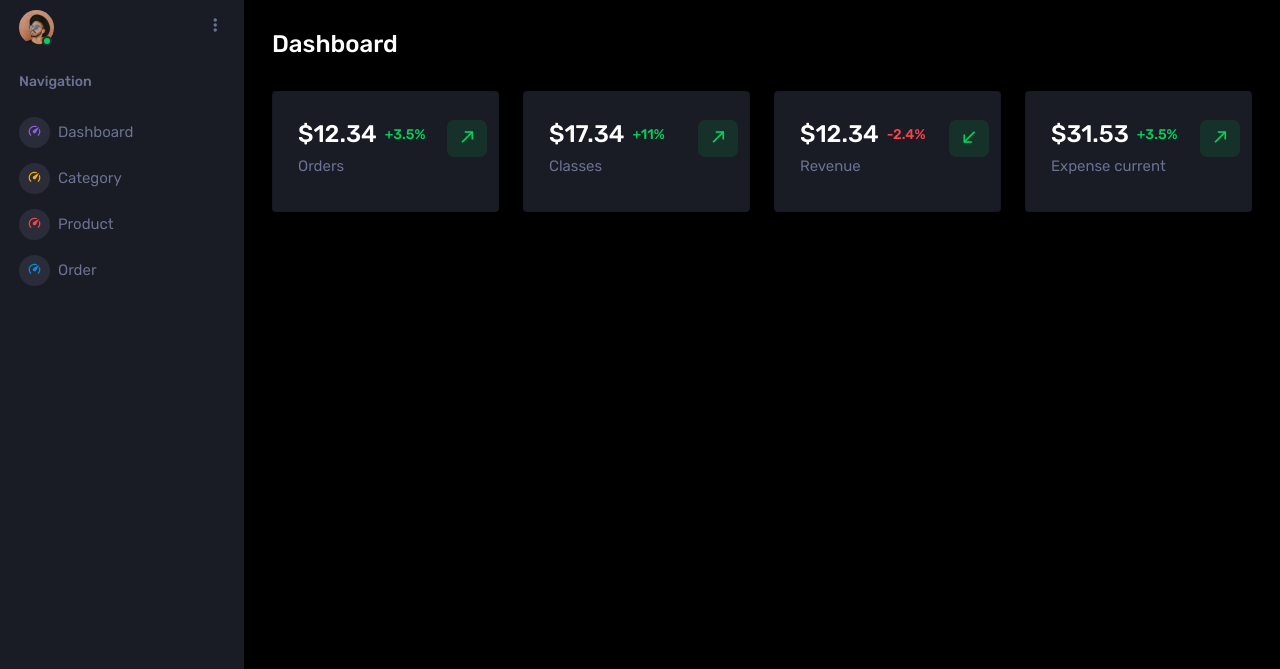
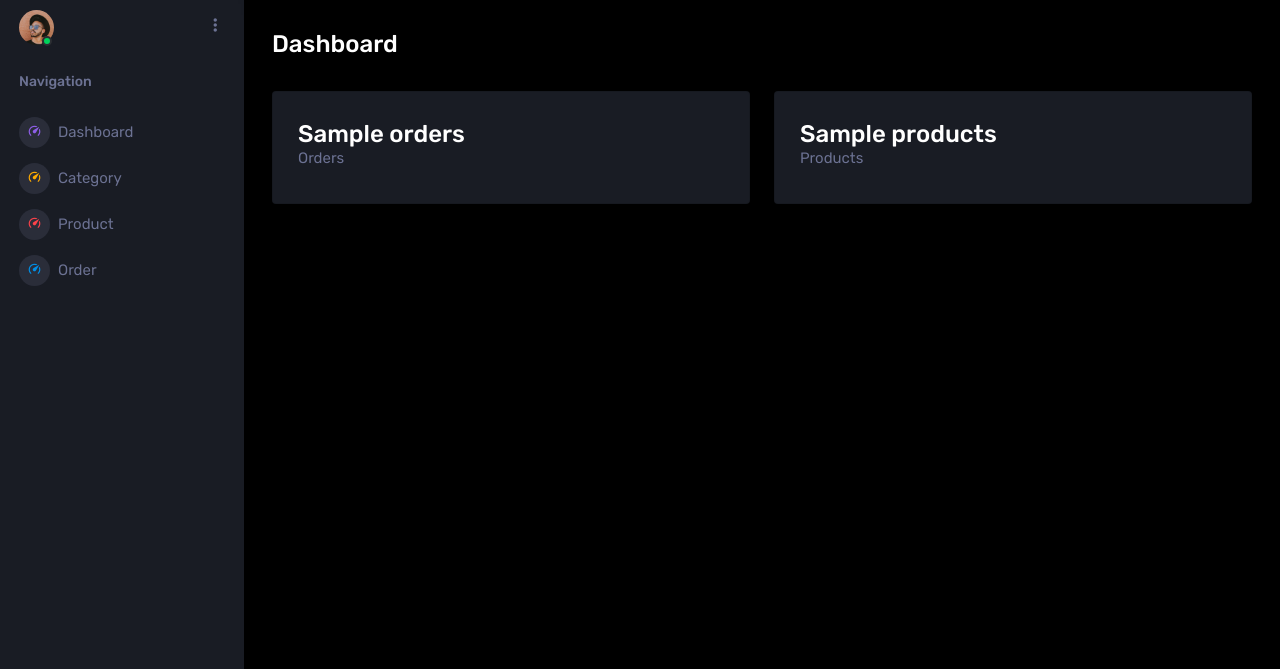
Before and after one commit to muhacodes/bakery, a Django app: template templates/backend/home.html in a window 1280 px wide. Shown: the part 70-739 px from the top of the page. Run offline with Django 3.2, Linux system fonts and the light colour scheme; the template is opened without the code that fills it: most values are stand-ins (such as "Sample title", 1, 10 or a date in 2020); some libraries are stand-ins or nearby versions.

Commit message:
changes to admin homepage

```diff
--- a/backend/views.py
+++ b/backend/views.py
@@ -9,6 +9,7 @@ from order.models import Order
 from .models import Testimonials
 from django.contrib import messages
 from django.views.generic import UpdateView
+from django.db.models import Sum
 import os
 from project.settings import BASE_DIR
 # Create your views here.
@@ -17,8 +18,10 @@ from project.settings import BASE_DIR
 def home(request):
 
     context = {
+        'orders' : Order.objects.all().count(),
+        'products' : Product.objects.all().count(),
+    }
 
-    }
     return render(request, 'backend/home.html', context)
 
 
--- a/templates/backend/home.html
+++ b/templates/backend/home.html
@@ -6,85 +6,47 @@
   <h3> Dashboard </h3>
 </div>
 <div class="row">
-  <div class="col-xl-3 col-sm-6 grid-margin stretch-card">
+  <div class="col-xl-6 col-sm-6 grid-margin stretch-card">
     <div class="card">
       <div class="card-body">
         <div class="row">
           <div class="col-9">
             <div class="d-flex align-items-center align-self-start">
-              <h3 class="mb-0">$12.34</h3>
-              <p class="text-success ml-2 mb-0 font-weight-medium">+3.5%</p>
+              <h3 class="mb-0"> {{ orders }} </h3>
+              <p class="text-success ml-2 mb-0 font-weight-medium"></p>
             </div>
           </div>
           <div class="col-3">
-            <div class="icon icon-box-success ">
+            <!-- <div class="icon icon-box-success ">
               <span class="mdi mdi-arrow-top-right icon-item"></span>
-            </div>
+            </div> -->
           </div>
         </div>
         <h6 class="text-muted font-weight-normal">Orders</h6>
       </div>
     </div>
   </div>
-  <div class="col-xl-3 col-sm-6 grid-margin stretch-card">
+  <div class="col-xl-6 col-sm-6 grid-margin stretch-card">
     <div class="card">
       <div class="card-body">
         <div class="row">
           <div class="col-9">
             <div class="d-flex align-items-center align-self-start">
-              <h3 class="mb-0">$17.34</h3>
-              <p class="text-success ml-2 mb-0 font-weight-medium">+11%</p>
+              <h3 class="mb-0"> {{ products }} </h3>
+              <p class="text-success ml-2 mb-0 font-weight-medium"></p>
             </div>
           </div>
           <div class="col-3">
-            <div class="icon icon-box-success">
+            <!-- <div class="icon icon-box-success">
               <span class="mdi mdi-arrow-top-right icon-item"></span>
-            </div>
+            </div> -->
           </div>
         </div>
-        <h6 class="text-muted font-weight-normal">Classes</h6>
+        <h6 class="text-muted font-weight-normal"> Products </h6>
       </div>
     </div>
   </div>
-  <div class="col-xl-3 col-sm-6 grid-margin stretch-card">
-    <div class="card">
-      <div class="card-body">
-        <div class="row">
-          <div class="col-9">
-            <div class="d-flex align-items-center align-self-start">
-              <h3 class="mb-0">$12.34</h3>
-              <p class="text-danger ml-2 mb-0 font-weight-medium">-2.4%</p>
-            </div>
-          </div>
-          <div class="col-3">
-            <div class="icon icon-box-success">
-              <span class="mdi mdi-arrow-bottom-left icon-item"></span>
-            </div>
-          </div>
-        </div>
-        <h6 class="text-muted font-weight-normal">Revenue</h6>
-      </div>
-    </div>
-  </div>
-  <div class="col-xl-3 col-sm-6 grid-margin stretch-card">
-    <div class="card">
-      <div class="card-body">
-        <div class="row">
-          <div class="col-9">
-            <div class="d-flex align-items-center align-self-start">
-              <h3 class="mb-0">$31.53</h3>
-              <p class="text-success ml-2 mb-0 font-weight-medium">+3.5%</p>
-            </div>
-          </div>
-          <div class="col-3">
-            <div class="icon icon-box-success ">
-              <span class="mdi mdi-arrow-top-right icon-item"></span>
-            </div>
-          </div>
-        </div>
-        <h6 class="text-muted font-weight-normal">Expense current</h6>
-      </div>
-    </div>
-  </div>
+
+
 </div>
 {% endblock %}
```
